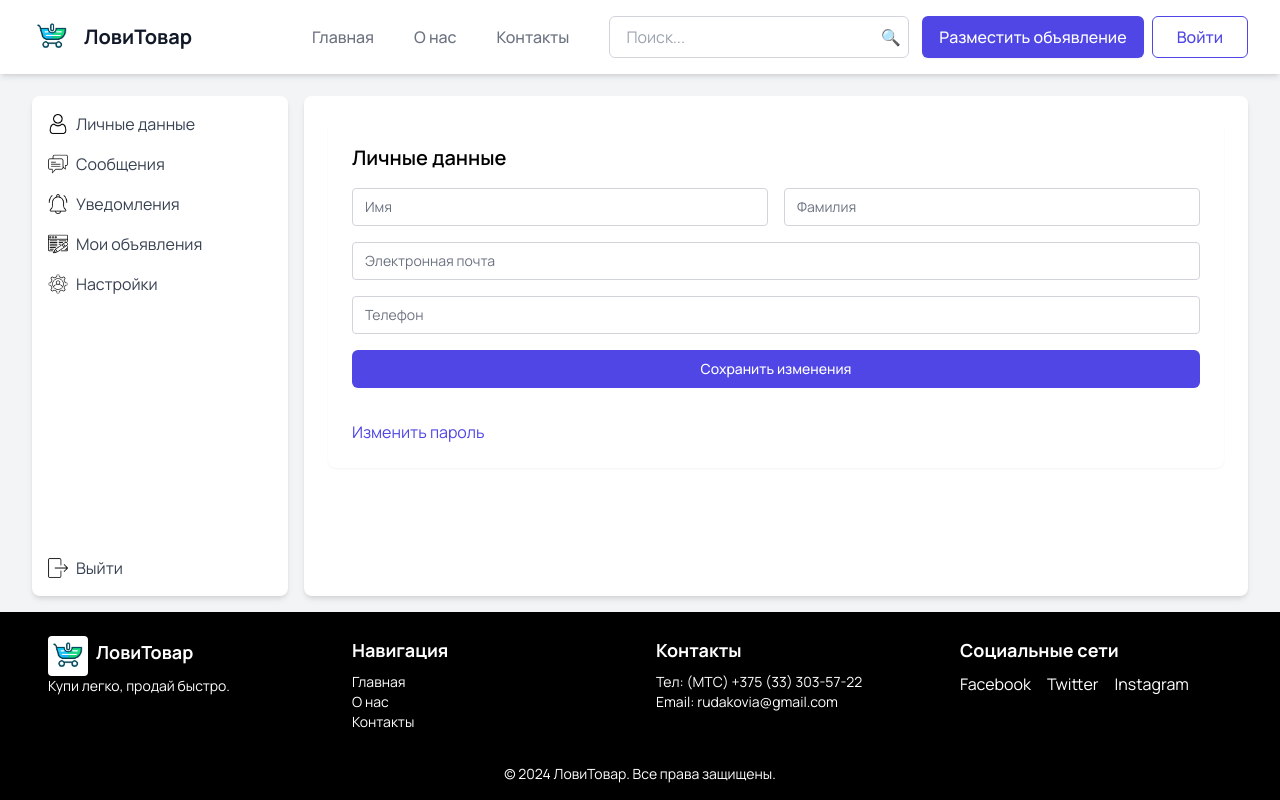
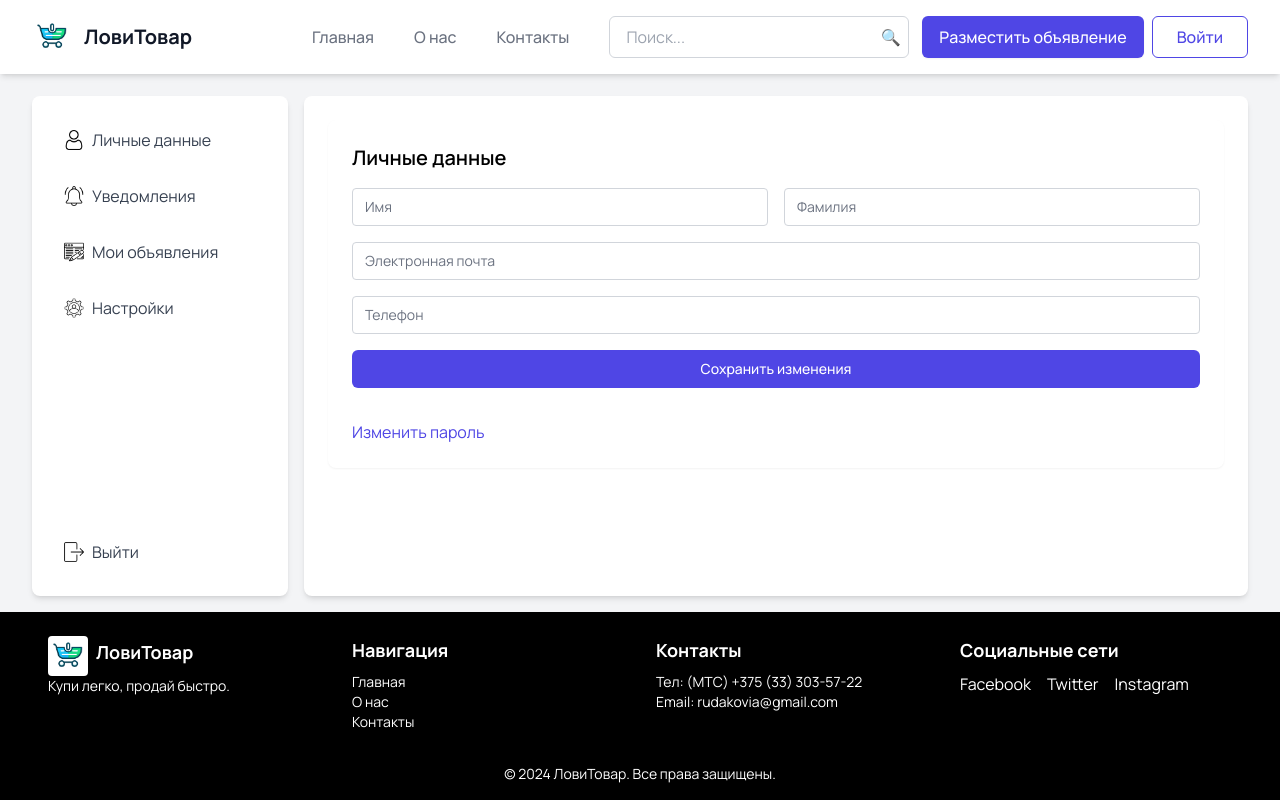
Before and after one commit to pay4ok-exe/lovitovar_front, a React (Vite) app: page /profile in a window 1280 px wide. Built offline with nearby package versions, Linux system fonts and the light colour scheme.

Commit message:
Deleted Messsages

```diff
--- a/src/components/Messages.jsx
+++ /dev/null
@@ -1,27 +0,0 @@
-import React from "react";
-
-const Messages = () => {
-  return (
-    <div className="bg-white p-6 shadow-sm rounded-lg">
-      <h2 className="text-xl font-semibold mb-4">Сообщения</h2>
-      <div className="overflow-auto h-96 bg-gray-100 p-4">
-        <div className="bg-white p-2 rounded-lg shadow mb-2">
-          Привет, как дела?
-        </div>
-        <div className="bg-white p-2 rounded-lg shadow mb-2">
-          Привет! Все хорошо, спасибо!
-        </div>
-        {/* Add more messages as needed */}
-      </div>
-      <div className="mt-4">
-        <input
-          type="text"
-          placeholder="Напишите сообщение..."
-          className="input input-bordered w-full max-w-xs"
-        />
-      </div>
-    </div>
-  );
-};
-
-export default Messages;
--- a/src/pages/ProfilePage.jsx
+++ b/src/pages/ProfilePage.jsx
@@ -3,14 +3,12 @@ import { Routes, Route, Link } from "react-router-dom";
 import Header from "../components/Header";
 import Footer from "../components/Footer";
 import PersonalData from "../components/PersonalData";
-import Messages from "../components/Messages";
 import Notifications from "../components/Notifications";
 import Settings from "../components/Settings";
 import MyPosts from "../components/MyPosts";
 
 // Photos
 import UserIcon from "../assets/user.png";
-import ChatIcon from "../assets/chat.png";
 import RingingIcon from "../assets/ringing.png";
 import PostsIcon from "../assets/online.png";
 import SettingsIcon from "../assets/cogwheel.png";
@@ -77,22 +75,14 @@ const ProfilePage = () => {
             </ul>
           </aside> */}
 
-          <aside className="w-64 bg-white p-4 shadow-md flex flex-col justify-around rounded-lg mr-4">
-            <ul className="space-y-4">
+          <aside className="pl-8 w-64 bg-white p-4 shadow-md flex flex-col justify-around rounded-lg mr-4">
+            <ul className="space-y-8 mt-4">
               <li>
                 <Link
                   to="/profile/"
                   className="flex items-center space-x-2 text-gray-700">
                   <img src={UserIcon} alt="Личные данные" className="h-5 w-5" />
                   <span>Личные данные</span>
-                </Link>
-              </li>
-              <li>
-                <Link
-                  to="/profile/messages"
-                  className="flex items-center space-x-2 text-gray-700">
-                  <img src={ChatIcon} alt="Сообщения" className="h-5 w-5" />
-                  <span>Сообщения</span>
                 </Link>
               </li>
               <li>
@@ -128,7 +118,7 @@ const ProfilePage = () => {
                 </Link>
               </li>
             </ul>
-            <div className="mt-auto">
+            <div className="mt-auto mb-4">
               <Link
                 to="/"
                 className="flex items-center space-x-2 text-gray-700">
@@ -142,7 +132,6 @@ const ProfilePage = () => {
           <main className="bg-white shadow-md rounded-lg p-6 flex-1">
             <Routes>
               <Route path="/" element={<PersonalData />} />
-              <Route path="messages" element={<Messages />} />
               <Route path="notifications" element={<Notifications />} />
               <Route path="my-posts" element={<MyPosts />} />
               <Route path="settings" element={<Settings />} />
```
